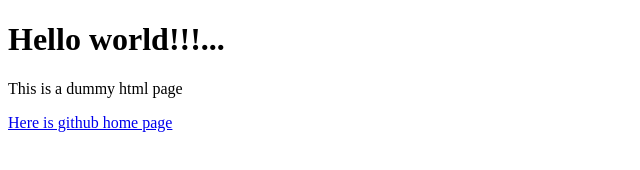
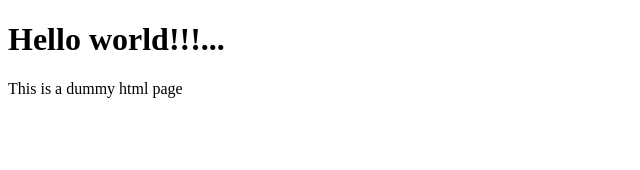
Before and after one commit to SATABDA0207/gitBasics, a plain HTML site: page index.html in a window 1280 px wide. Shown: the whole page, without its empty margins (0-640 px from the left). Drawn offline with Linux system fonts and the light colour scheme.

Commit message:
B Revert "Added github link without smily :)"
This reverts commit e67d2bb6babbb7fdd1f682a3a9cc47864ec23036.

```diff
--- a/index.html
+++ b/index.html
@@ -8,6 +8,5 @@
 <body>
     <h1>Hello world!!!...</h1>
     <p>This is a dummy html page</p>
-    <a href="https://github.com/">Here is github home page</a>
 </body>
 </html>
```
